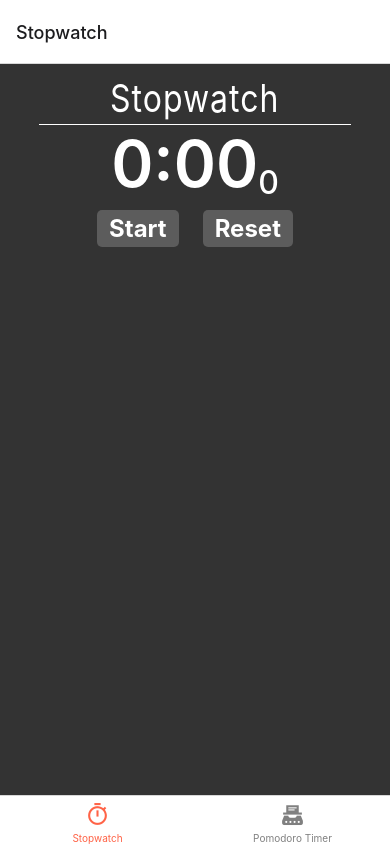
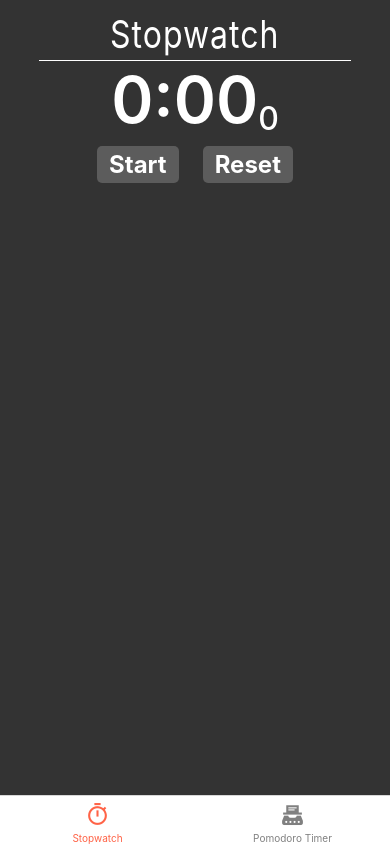
Before and after one commit to PLCoster/cs50m-project1-pomodoro, a React Native app: screen / in a window 390 px wide. Built offline with nearby package versions, Linux system fonts and the light colour scheme.

Commit message:
feat: removed Tab Navigator header from displaying

```diff
--- a/App.js
+++ b/App.js
@@ -1,9 +1,7 @@
 import React from 'react';
-import { View, Text, Button } from 'react-native';
 
 import { NavigationContainer } from '@react-navigation/native';
 import { createBottomTabNavigator } from '@react-navigation/bottom-tabs';
-import { createNativeStackNavigator } from '@react-navigation/native-stack';
 
 import { MaterialIcons, MaterialCommunityIcons } from '@expo/vector-icons';
 
@@ -20,6 +18,7 @@ export default function App() {
     <NavigationContainer>
       <Tab.Navigator
         screenOptions={({ route }) => ({
+          headerShown: false, // Hide display of Tab Navigator Top Banner
           tabBarIcon: ({ focused, color, size }) => {
             if (route.name === STOPWATCH_NAME) {
               return (
```
